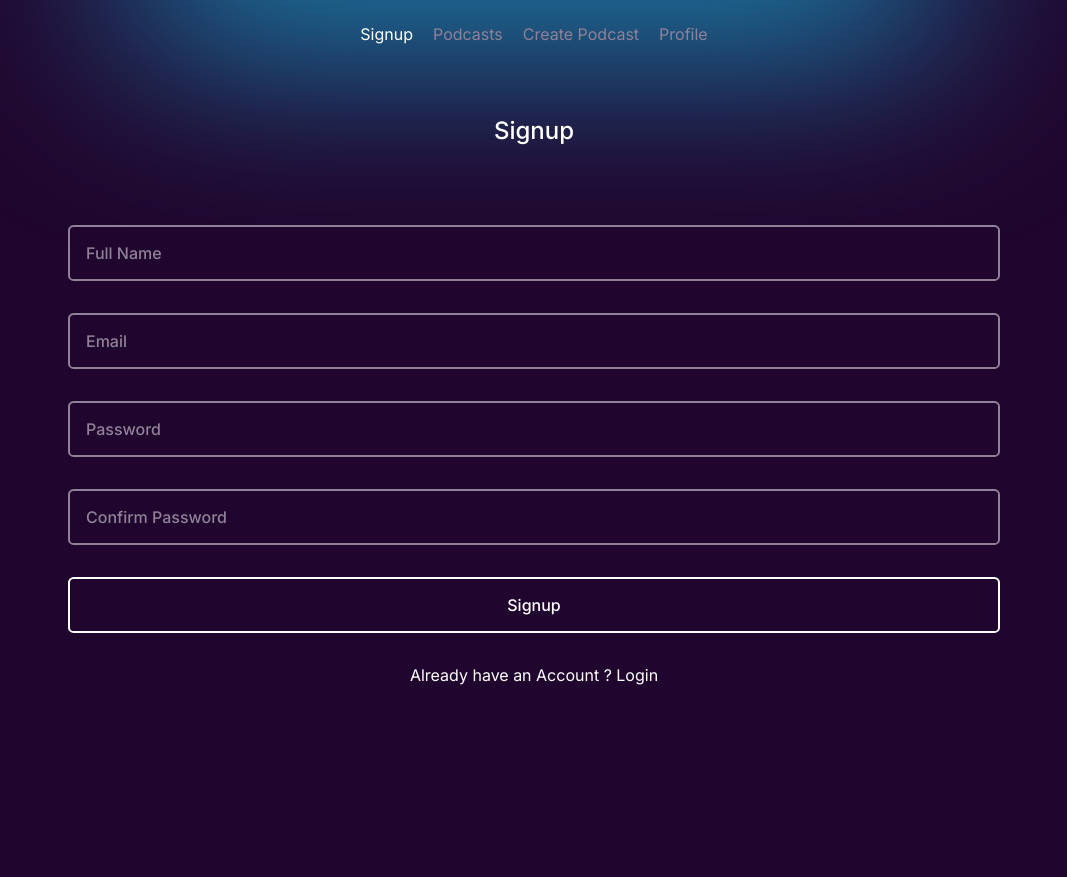
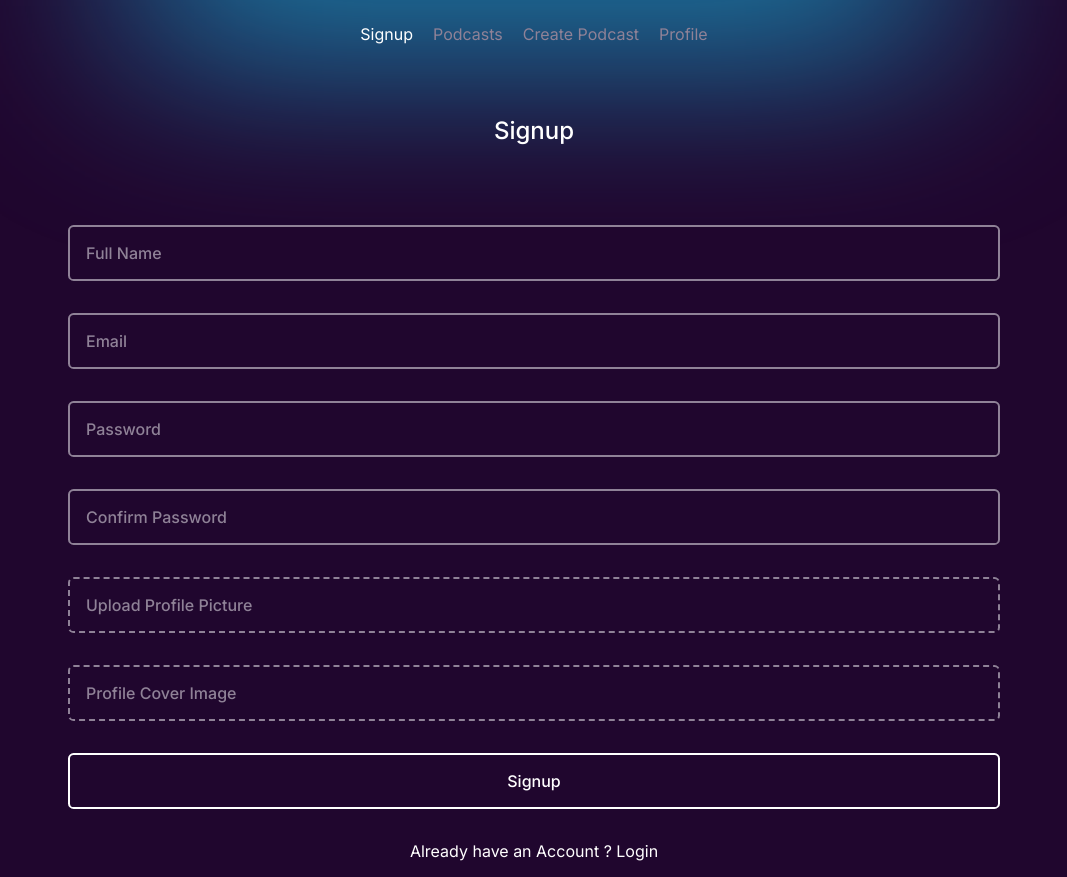
Before and after one commit to amitkumarpc7/podcast-platform, a React (Vite) app: page / in a window 1280 px wide. Shown: the whole page, without its empty margins (106-1173 px from the left). Before the commit the page ends 800 px from the top, so only its background shows below. Built offline with nearby package versions, Linux system fonts and the light colour scheme; no server answers.

Commit message:
Added Images

```diff
--- a/src/components/SignUpComponents/SignUpForm/SignupForm.jsx
+++ b/src/components/SignUpComponents/SignUpForm/SignupForm.jsx
@@ -15,12 +15,18 @@ import { doc, setDoc } from 'firebase/firestore';
 
 import { toast } from 'react-toastify';
 import Loader from '../../common/Loader/Loader';
+import FileInput from '../../common/FileInput/FileInput';
 
 const SignupForm = () => {
     const [fullName, setFullname] = useState("");
     const [email, setEmail] = useState("");
     const [password, setPassword] = useState("");
     const [confirmPassword, setConfirmPassword] = useState("");
+
+    const[profImage,setProfImage]=useState("");
+    const[coverImage,setCoverImage]=useState("");
+
+
     const[loading,setLoading]=useState(false);
 
     // to call actions from redux
@@ -28,6 +34,14 @@ const SignupForm = () => {
 
     // To navigate to diff page
     const navigate=useNavigate();
+
+    // to upload Profile picture
+    const handleProfileImage=(file)=>{
+        setProfImage(file);
+    }
+    const handleCoverImage=(file)=>{
+        setCoverImage(file);
+    }
 
     // Creating signUp functionality
     const handleSignup=async()=>{
@@ -43,7 +57,6 @@ const SignupForm = () => {
                     password
                 );
                 const user=userCredential.user;
-                // console.log(user);
 
                 // storing users in database
                 // db->database users->name of collection
@@ -112,10 +125,20 @@ const SignupForm = () => {
                 type="Password"
                 placeholder="Confirm Password"
                 required={true}/>
+                <FileInput
+                accept={"image/*"}
+                id={"profile-image"}
+                text="Upload Profile Picture"
+                fileHandleFnc={handleProfileImage}/>
+                <FileInput
+                accept={"image/*"}
+                id={"cover-image"}
+                text={"Profile Cover Image"}
+                fileHandleFnc={handleCoverImage}/>
                 <Button
-                 text={loading ? <Loader/>:"Signup"}
-                  disabled={loading}
-                  onClick={handleSignup}/>
+                text={loading ? <Loader/>:"Signup"}
+                disabled={loading}
+                onClick={handleSignup}/>
         </div>
     </div>
   )
```
Also changed, not shown: src/components/common/EditImage/EditImage.jsx (+24 -6 lines).
